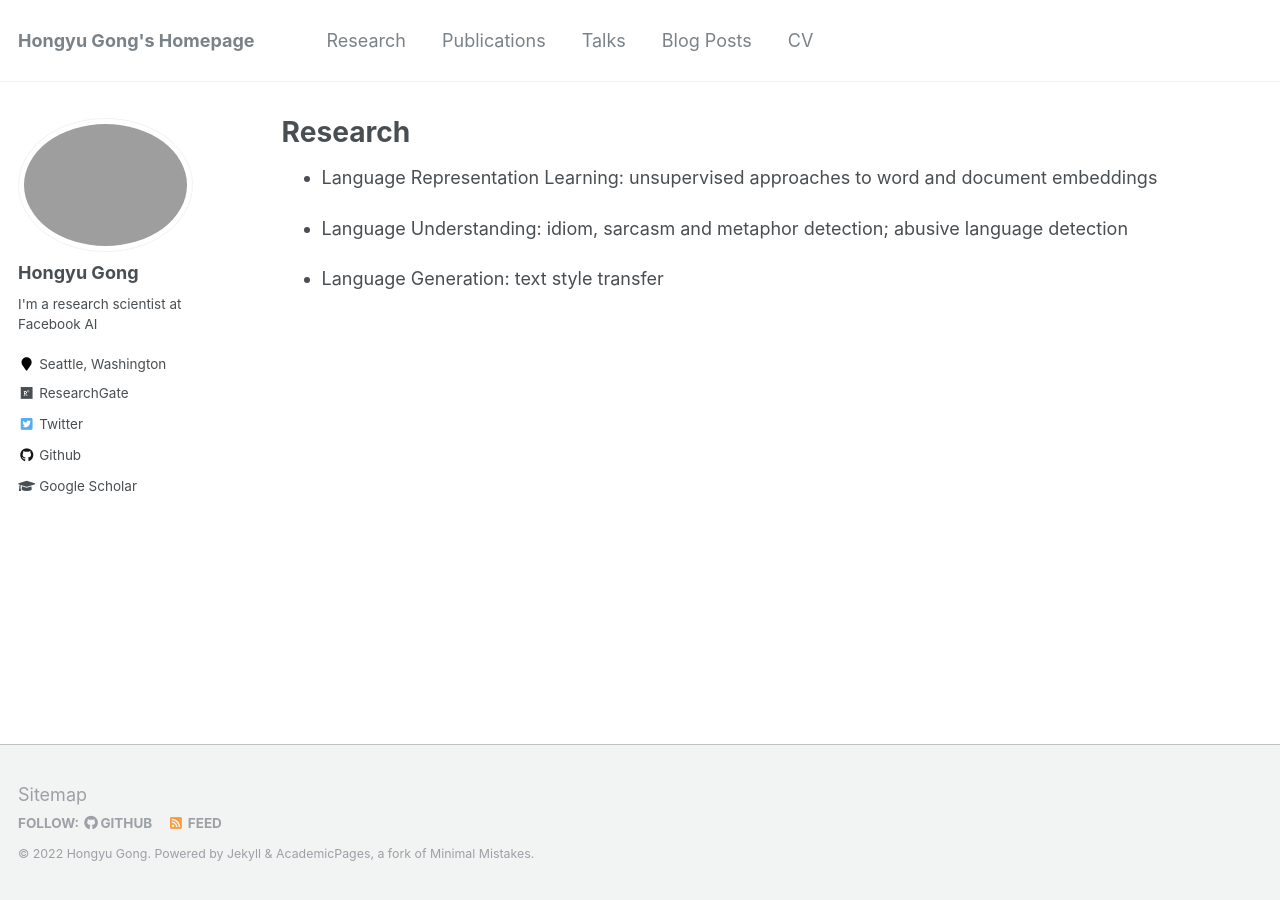
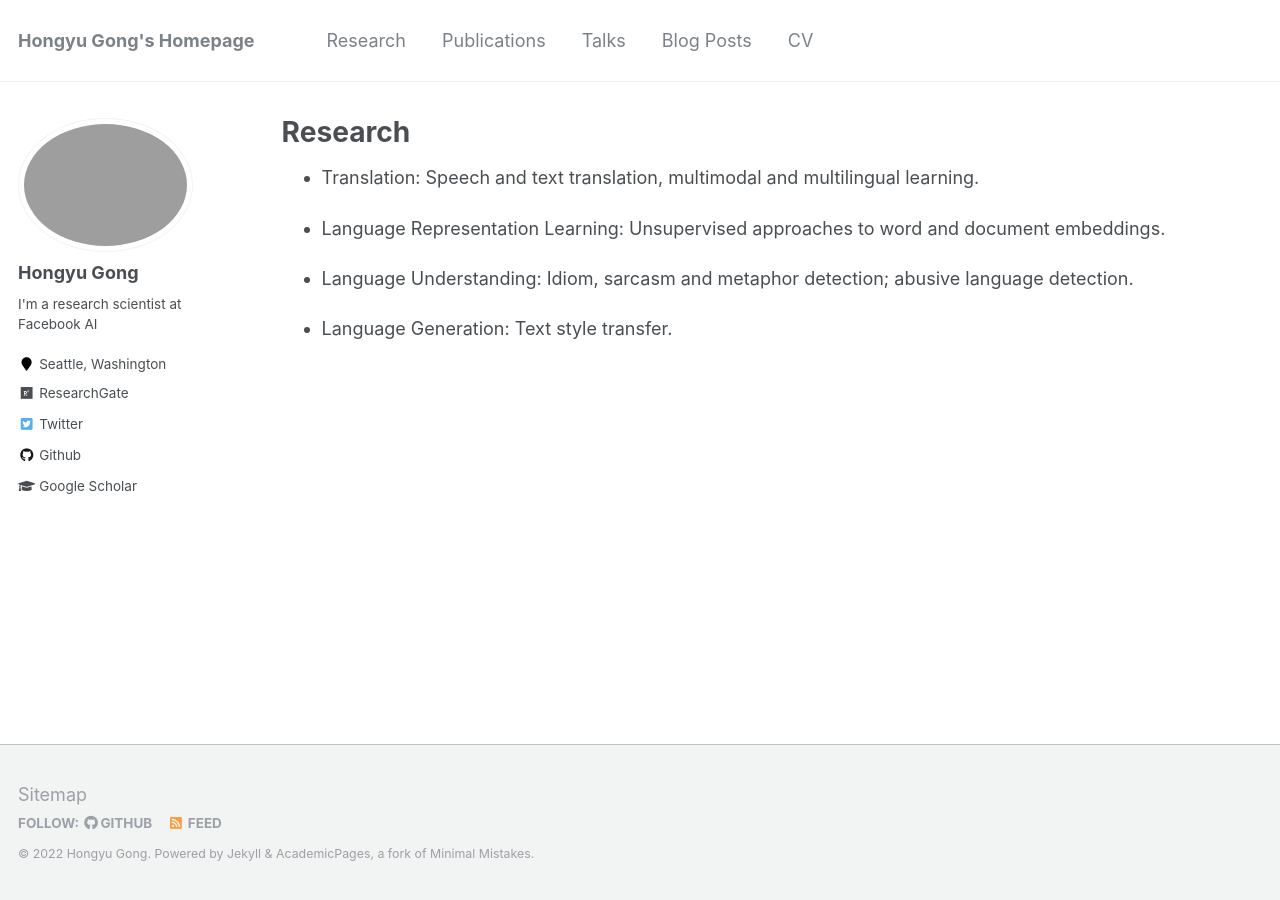
Before and after one commit to HongyuGong/HongyuGong.github.io, a Jekyll site: the page built from _pages/research.md, in a window 1280 px wide. Built offline with Jekyll 4.4.1, drawn with Linux system fonts in a browser that asks for light colours.

Commit message:
Update research.md

```diff
--- a/_pages/research.md
+++ b/_pages/research.md
@@ -7,8 +7,10 @@ author_profile: true
 
 {% include base_path %}
 
-* Language Representation Learning: unsupervised approaches to word and document embeddings
+* Translation: Speech and text translation, multimodal and multilingual learning.
 
-* Language Understanding: idiom, sarcasm and metaphor detection; abusive language detection
+* Language Representation Learning: Unsupervised approaches to word and document embeddings.
 
-* Language Generation: text style transfer
+* Language Understanding: Idiom, sarcasm and metaphor detection; abusive language detection.
+
+* Language Generation: Text style transfer.
```
